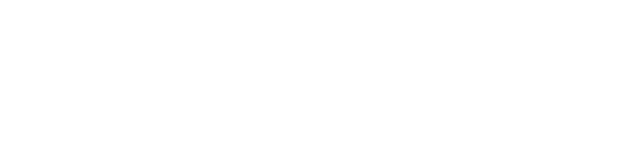
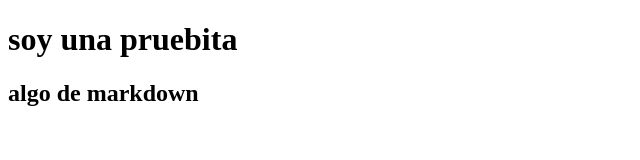
Before and after one commit to Beatriz1712/prueba-markdown, a plain HTML site: page index.html in a window 1280 px wide. Shown: the whole page, without its empty margins (0-640 px from the left). Drawn offline with Linux system fonts and the light colour scheme.

Commit message:
agregando h1 y h2

```diff
--- a/index.html
+++ b/index.html
@@ -7,6 +7,7 @@
     <title>pruebita VSC</title>
 </head>
 <body>
-
+    <h1>soy una pruebita</h1>
+    <h2>algo de markdown</h2>
 </body>
 </html>
```
